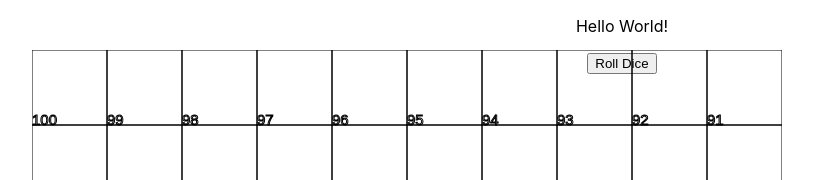
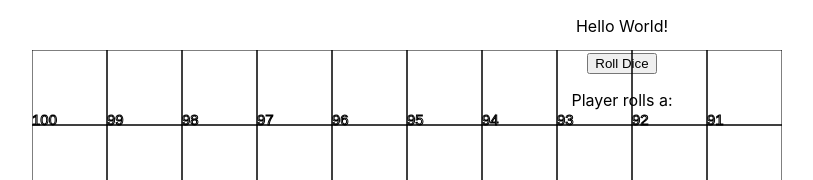
Before and after one commit to GiulianoDerosas/SnakesAndLadders, a React (Create React App) app in the folder client/: page / in a window 1280 px wide. Shown: the top 180 px of the page, without its empty margins (18-831 px from the left). Built offline with nearby package versions, Linux system fonts and the light colour scheme; no server answers.

Commit message:
added counter for dice

```diff
--- a/client/src/containers/game.js
+++ b/client/src/containers/game.js
@@ -6,6 +6,7 @@ const Game = () => {
 
     const [tasks, setTasks] = useState([])
     const [users, setUsers] = useState([])
+    const [playerRoll, setPlayerRoll] = useState();
 
     const boardSize = 750;
     const tiles = 10;
@@ -14,7 +15,7 @@ const Game = () => {
     let xAxis = 0;
     let board = [];
     let direction = 1;
-    let roll = 0
+    let roll = 0;
 
     for (let index = 0; index < tiles * tiles; index++) {
         // add each tile to the array
@@ -38,9 +39,12 @@ const Game = () => {
         roll += newroll
         console.log(roll)
         console.log(newroll)
+        player_1.xAxis = board[roll].xAxis
+        player_1.yAxis = board[roll].yAxis
+        console.log(player_1.xAxis)
+        console.log(player_1.yAxis)
+        setPlayerRoll(newroll)
     }
-
-    console.log(roll)
 
     let player_1 = {
         xAxis: board[roll].xAxis,
@@ -82,6 +86,7 @@ const Game = () => {
             <GameBoard board={board} />
             <button onClick={rollDice} >Roll Dice</button>
             <Players players={players}/>
+            <p>Player rolls a: {playerRoll}</p>
         </>
     )
 
```
